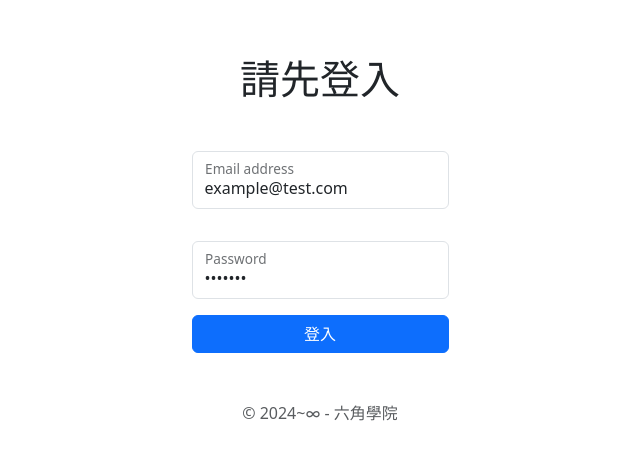
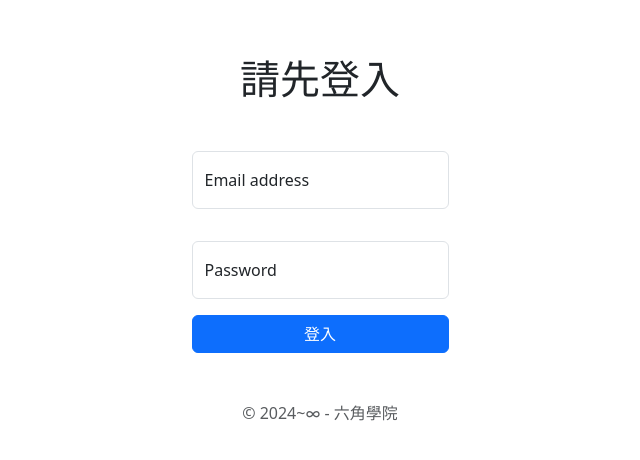
Before and after one commit to zxlee0114/hexschool-react-week4-assignment, a React (Vite) app: page / in a window 1280 px wide. Shown: the part 152-612 px from the top of the page, without its empty margins (320-960 px from the left). Built offline with nearby package versions, Linux system fonts and the light colour scheme.

Commit message:
fix: 刪除登入表單的預設值

```diff
--- a/src/pages/LoginPage.jsx
+++ b/src/pages/LoginPage.jsx
@@ -5,8 +5,8 @@ const BASE_URL = import.meta.env.VITE_BASE_URL;
 
 function LoginPage({ setIsAuth }) {
   const [account, setAccount] = useState({
-    username: "example@test.com",
-    password: "example",
+    username: "",
+    password: "",
   });
 
   const handleLogin = async (e) => {
```
